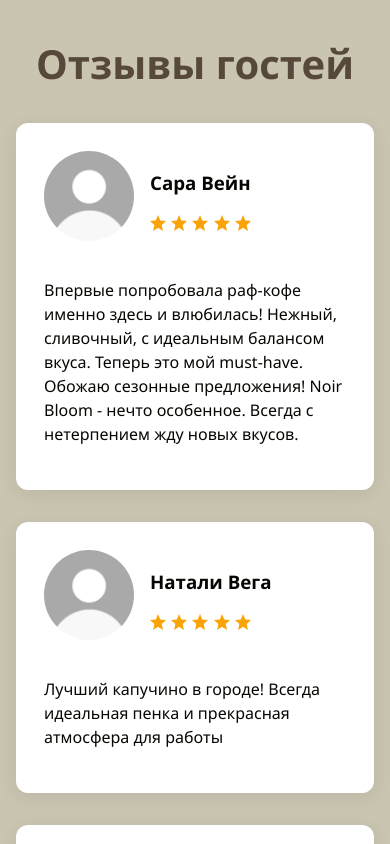
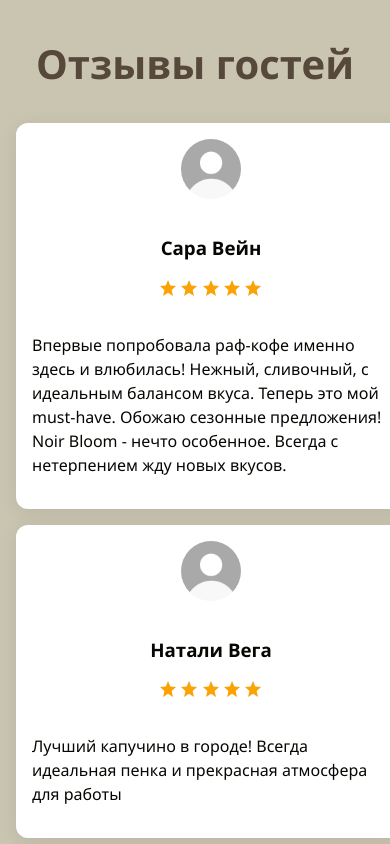
Before and after one commit to mashroom-ah/omoide_coffee, a plain HTML site: page index.html in a window 390 px wide. Shown: the part 4920-5764 px from the top of the page. Drawn offline with Linux system fonts and the light colour scheme.

Commit message:
Fix of map and review

```diff
--- a/index.html
+++ b/index.html
@@ -262,7 +262,7 @@
                         <iframe
                             src="https://www.google.com/maps/embed?pb=!1m18!1m12!1m3!1d2242.546951803964!2d37.8029373761549!3d55.80110438827054!2m3!1f0!2f0!3f0!3m2!1i1024!2i768!4f13.1!3m3!1m2!1s0x46b534cbcc189a77%3A0xac319c1f5177c43d!2zMTEt0Y8g0J_QsNGA0LrQvtCy0LDRjyDRg9C7LiwgMzYsINCc0L7RgdC60LLQsCwgMTA1MDc3!5e0!3m2!1sru!2sru!4v1762629744208!5m2!1sru!2sru"
                             width="100%" height="400" style="border:0; border-radius: 12px;" allowfullscreen=""
-                            loading="lazy" referrerpolicy="no-referrer-when-downgrade">
+                            referrerpolicy="no-referrer-when-downgrade">
                         </iframe>
                     </div>
 
--- a/styles.css
+++ b/styles.css
@@ -630,6 +630,49 @@ a {
     line-height: 1.5;
 }
 
+/* Адаптивность для карточек отзывов */
+@media (max-width: 768px) {
+    .reviews-grid {
+        grid-template-columns: 1fr;
+        gap: 1.5rem;
+    }
+
+    .review-card {
+        padding: 1.25rem;
+        margin: 0 auto;
+        max-width: 400px;
+        width: 100%;
+    }
+
+    .review-header {
+        flex-direction: column;
+        align-items: center;
+        text-align: center;
+        gap: 0.75rem;
+    }
+
+    .review-image img {
+        width: 70px;
+        height: 70px;
+    }
+}
+
+@media (max-width: 480px) {
+    .reviews-grid {
+        gap: 1rem;
+    }
+
+    .review-card {
+        padding: 1rem;
+        max-width: 100%;
+    }
+
+    .review-image img {
+        width: 60px;
+        height: 60px;
+    }
+}
+
 /*Map section*/
 .map {
     padding: clamp(2rem, 4vw, 4rem) 0;
```
